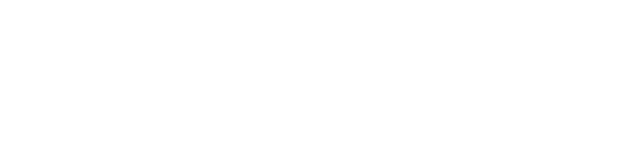
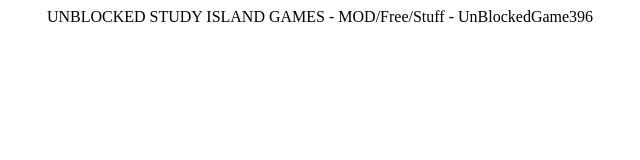
Before and after one commit to unblockegames396/hhgreg.com-mod-free-stuff, a plain HTML site: page index.html in a window 1280 px wide. Shown: the whole page, without its empty margins (320-960 px from the left). Drawn offline with Linux system fonts and the light colour scheme.

Commit message:
Update index.html

```diff
--- a/index.html
+++ b/index.html
@@ -1,6 +1,10 @@
 <!DOCTYPE html>
 <html>
 <body>
+<center>
+  <div align="center">
+  UNBLOCKED STUDY ISLAND GAMES - MOD/Free/Stuff - UnBlockedGame396
+</div>
 
 <audio autoplay>
   <source src="earrape.ogg" type="audio/ogg">
```
